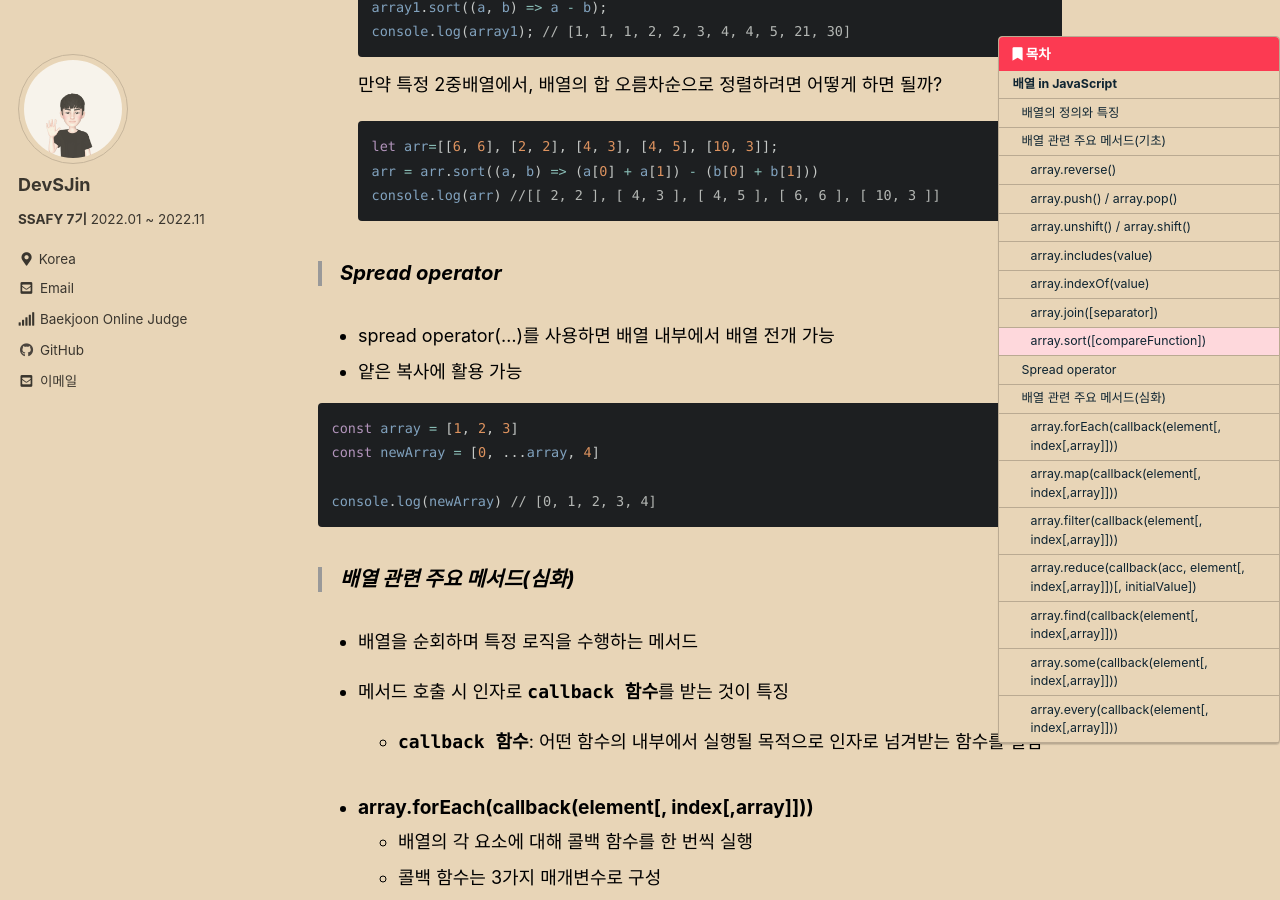
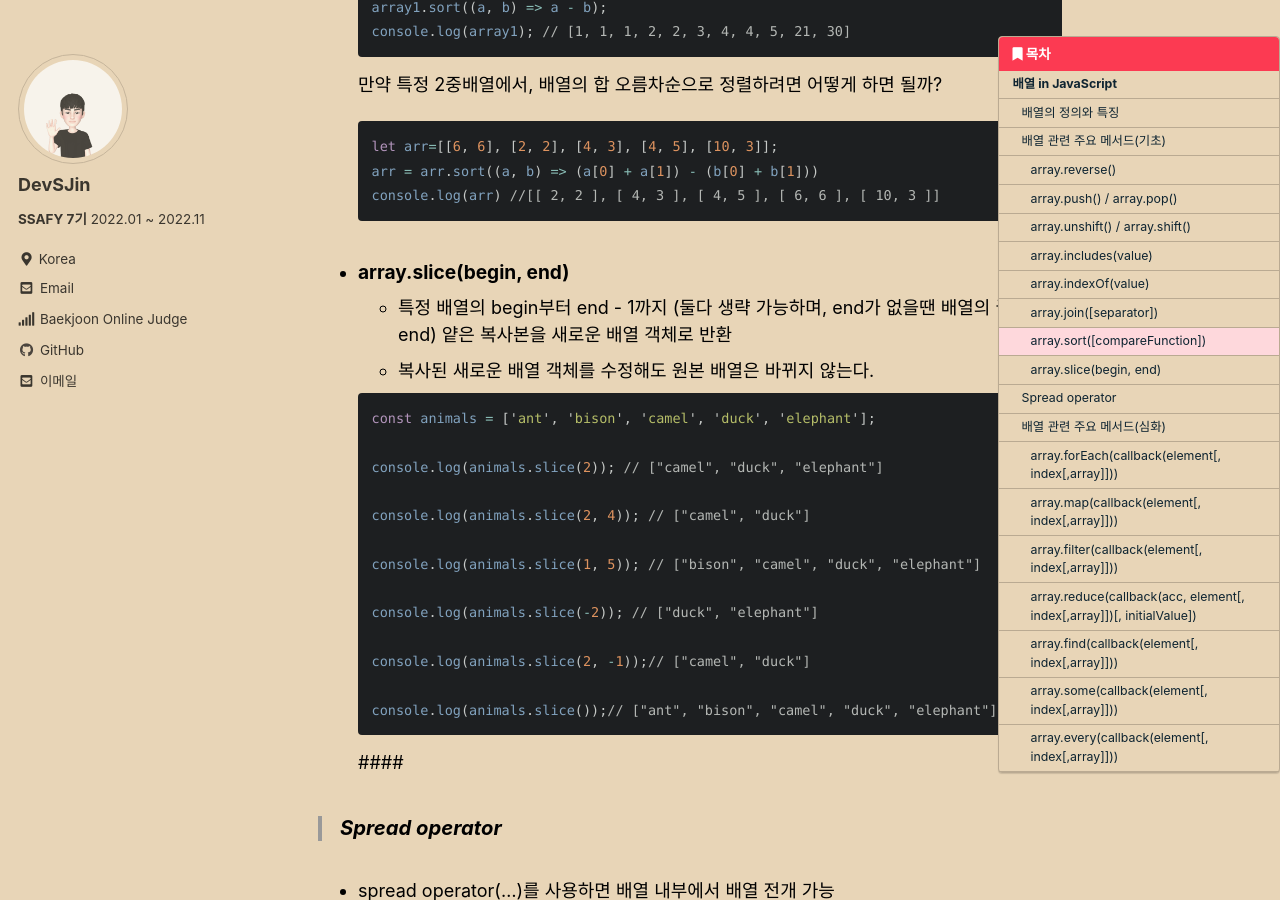
Before and after one commit to DevSJin/DevSJin.github.io, a Jekyll site: the page built from _posts/javascript/2023-01-20-자바스크립트 배열.md, in a window 1280 px wide and 900 px high, scrolled down 2856 px. Built offline with Jekyll 4.4.1, drawn with Linux system fonts in a browser that asks for light colours; cached includes are drawn as plain includes; comment, search, counter and statistics services are not loaded.

Commit message:
slice 메서드 용법 추가

````diff
--- a/_posts/javascript/2023-01-20-자바스크립트 배열.md
+++ b/_posts/javascript/2023-01-20-자바스크립트 배열.md
@@ -134,9 +134,28 @@ result = numbers.join('-') // 1-2-3-4-5
   console.log(arr) //[[ 2, 2 ], [ 4, 3 ], [ 4, 5 ], [ 6, 6 ], [ 10, 3 ]]
   ```
 
+- #### array.slice(begin, end)
 
+  - 특정 배열의 begin부터 end - 1까지 (둘다 생략 가능하며, end가 없을땐 배열의 끝이 end) 얕은 복사본을 새로운 배열 객체로 반환
+  - 복사된 새로운 배열 객체를 수정해도 원본 배열은 바뀌지 않는다.
 
+  ```js
+  const animals = ['ant', 'bison', 'camel', 'duck', 'elephant'];
 
+  console.log(animals.slice(2)); // ["camel", "duck", "elephant"]
+
+  console.log(animals.slice(2, 4)); // ["camel", "duck"]
+
+  console.log(animals.slice(1, 5)); // ["bison", "camel", "duck", "elephant"]
+
+  console.log(animals.slice(-2)); // ["duck", "elephant"]
+
+  console.log(animals.slice(2, -1));// ["camel", "duck"]
+
+  console.log(animals.slice());// ["ant", "bison", "camel", "duck", "elephant"]
+  ```
+
+  ####
 
 > ### Spread operator
 
````
